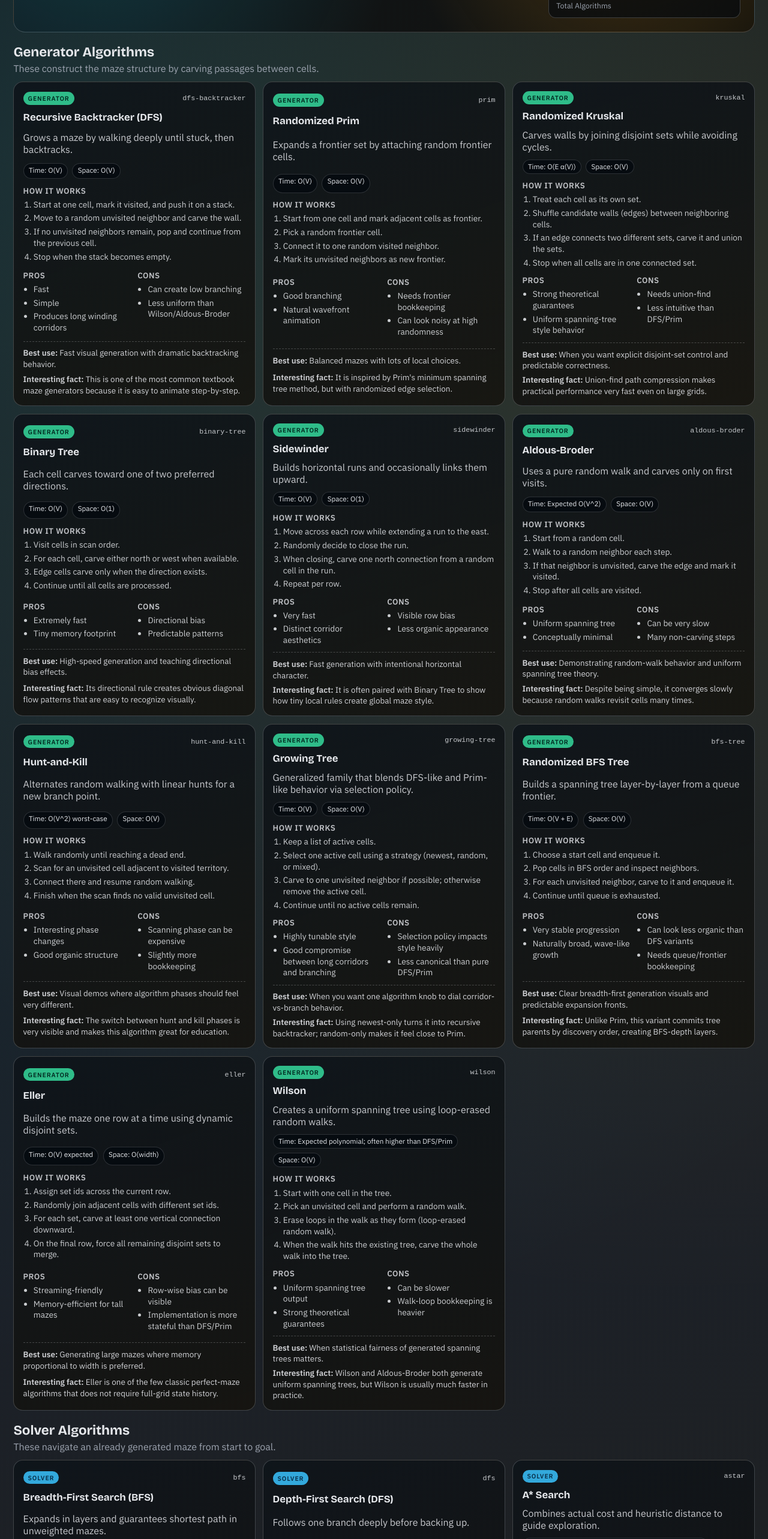
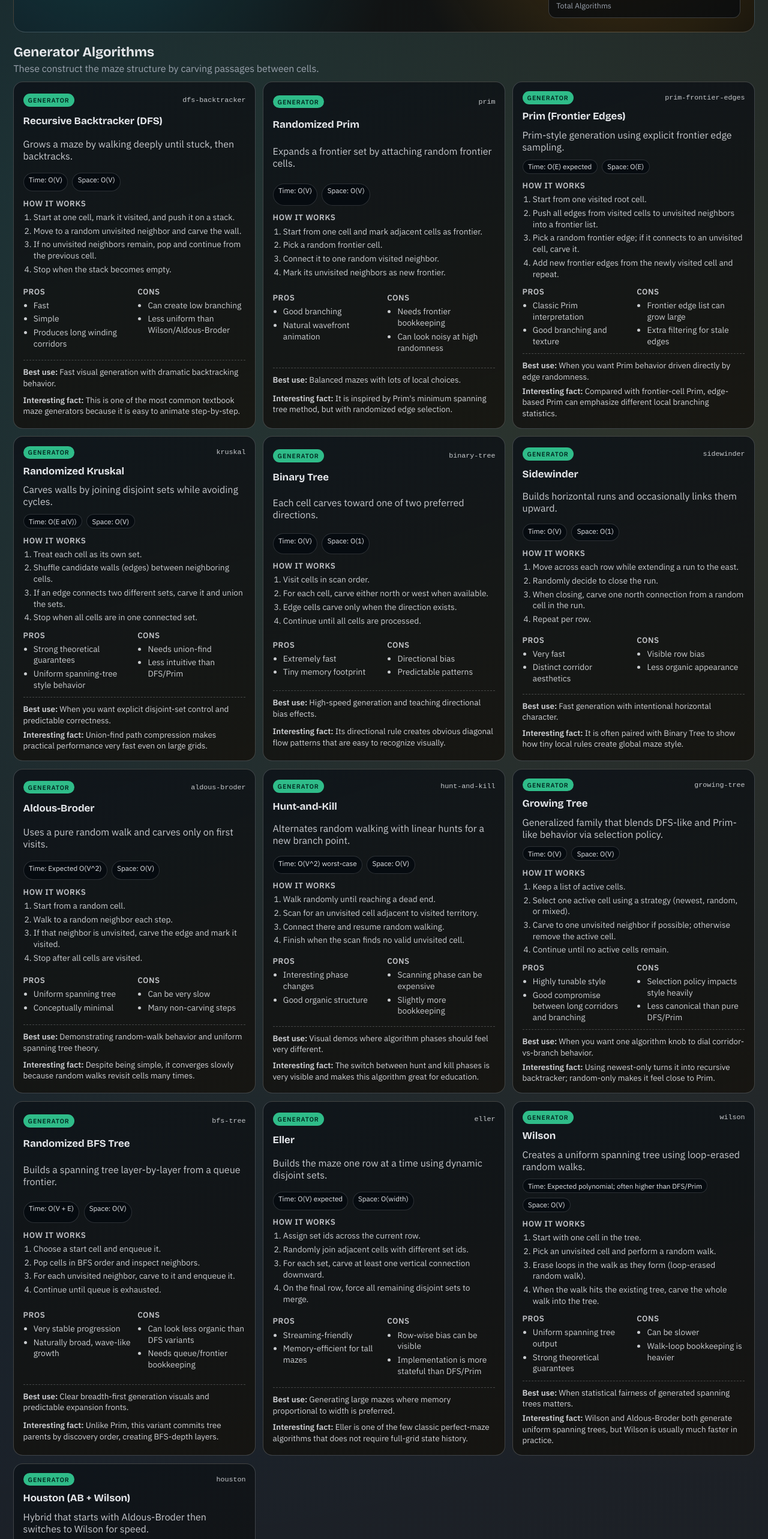
Before and after one commit to Elmar2001/mazer, a Next.js app: page /docs in a window 1280 px wide. Shown: the part 234-2800 px from the top of the page at 60% size. Built offline with nearby package versions, Linux system fonts and the light colour scheme.

Commit message:
Document Prim-edge, Houston, and Lee wavefront algorithms

```diff
--- a/src/ui/docs/algorithmDocs.ts
+++ b/src/ui/docs/algorithmDocs.ts
@@ -52,6 +52,25 @@ export const ALGORITHM_DOCS: AlgorithmDoc[] = [
     bestFor: "Balanced mazes with lots of local choices.",
     interestingFact:
       "It is inspired by Prim's minimum spanning tree method, but with randomized edge selection.",
+  },
+  {
+    id: "prim-frontier-edges",
+    name: "Prim (Frontier Edges)",
+    kind: "Generator",
+    summary: "Prim-style generation using explicit frontier edge sampling.",
+    howItWorks: [
+      "Start from one visited root cell.",
+      "Push all edges from visited cells to unvisited neighbors into a frontier list.",
+      "Pick a random frontier edge; if it connects to an unvisited cell, carve it.",
+      "Add new frontier edges from the newly visited cell and repeat.",
+    ],
+    timeComplexity: "O(E) expected",
+    spaceComplexity: "O(E)",
+    pros: ["Classic Prim interpretation", "Good branching and texture"],
+    cons: ["Frontier edge list can grow large", "Extra filtering for stale edges"],
+    bestFor: "When you want Prim behavior driven directly by edge randomness.",
+    interestingFact:
+      "Compared with frontier-cell Prim, edge-based Prim can emphasize different local branching statistics.",
   },
   {
     id: "kruskal",
@@ -226,6 +245,25 @@ export const ALGORITHM_DOCS: AlgorithmDoc[] = [
       "Wilson and Aldous-Broder both generate uniform spanning trees, but Wilson is usually much faster in practice.",
   },
   {
+    id: "houston",
+    name: "Houston (AB + Wilson)",
+    kind: "Generator",
+    summary: "Hybrid that starts with Aldous-Broder then switches to Wilson for speed.",
+    howItWorks: [
+      "Run Aldous-Broder random walk for an initial visited fraction.",
+      "Use the visited cells as an initial tree.",
+      "Switch to Wilson loop-erased walks for the remaining unvisited cells.",
+      "Finish when every cell is merged into the tree.",
+    ],
+    timeComplexity: "Expected faster than pure AB, near Wilson in late stage",
+    spaceComplexity: "O(V)",
+    pros: ["Practical speed boost", "Retains random-walk flavor early on"],
+    cons: ["More implementation complexity", "Hybrid behavior is less canonical"],
+    bestFor: "Balancing visual random-walk behavior with practical completion speed.",
+    interestingFact:
+      "Houston is a known optimization strategy specifically meant to mitigate Aldous-Broder's long tail.",
+  },
+  {
     id: "bfs",
     name: "Breadth-First Search (BFS)",
     kind: "Solver",
@@ -397,6 +435,25 @@ export const ALGORITHM_DOCS: AlgorithmDoc[] = [
       "This method solves by elimination, not by explicitly chasing the goal first.",
   },
   {
+    id: "lee-wavefront",
+    name: "Lee Wavefront",
+    kind: "Solver",
+    summary: "Distance-wave flood fill from goal, then gradient backtrace from start.",
+    howItWorks: [
+      "Run BFS-like wavefront from the goal and assign distance labels.",
+      "Stop once start is labeled (or all reachable nodes are processed).",
+      "Trace from start by repeatedly moving to a neighbor with smaller distance.",
+      "Mark traced cells as the final path.",
+    ],
+    timeComplexity: "O(V + E)",
+    spaceComplexity: "O(V)",
+    pros: ["Optimal in unweighted mazes", "Path extraction is simple and deterministic"],
+    cons: ["Needs full distance map storage", "Can explore broad regions like BFS"],
+    bestFor: "Wave-propagation visualizations and shortest-path extraction via gradients.",
+    interestingFact:
+      "Lee's algorithm is a classic in PCB routing and grid-based shortest-path problems.",
+  },
+  {
     id: "wall-follower",
     name: "Wall Follower (Right-Hand)",
     kind: "Solver",
```
Also changed, not shown: 1 other file (tests, documents, lock files or other folders).
